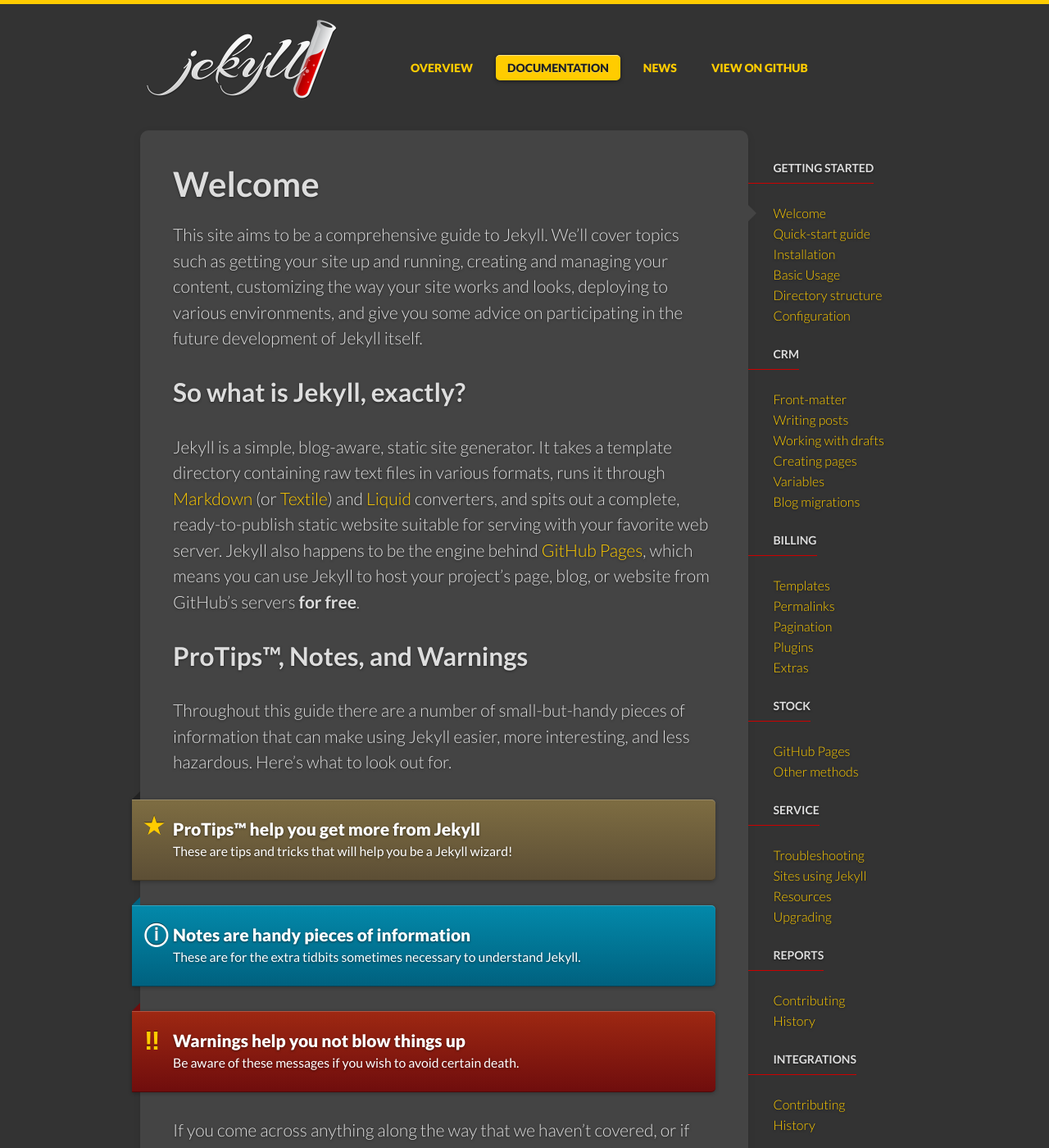
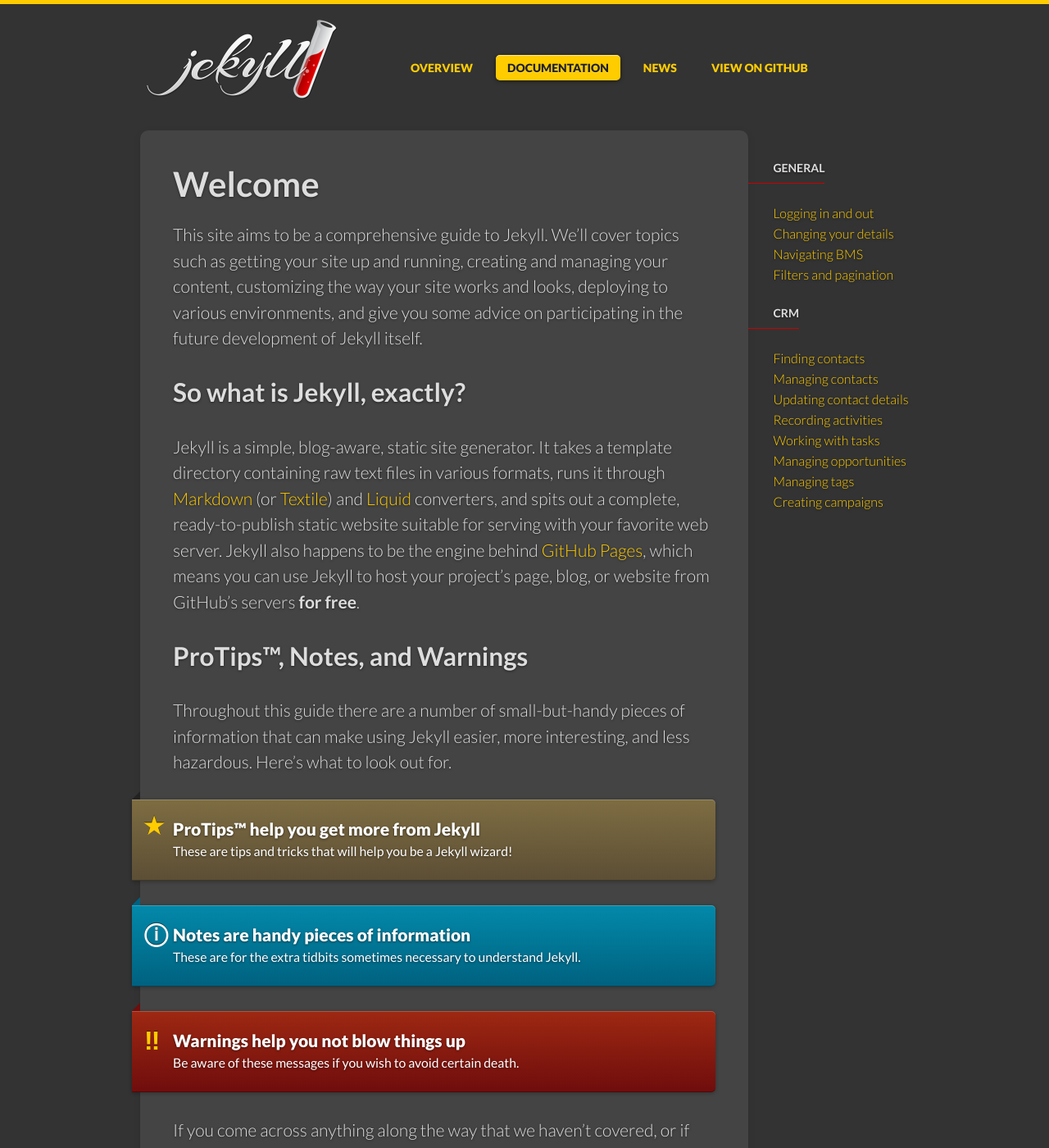
Before and after one commit to ambit/bms-support, a Jekyll site: the page built from docs/index.md, in a window 1280 px wide and 1400 px high. Shown: the whole window at 82% size. Built offline with Jekyll 4.4.1, drawn with Linux system fonts in a browser that asks for light colours; nearby versions of some CDN libraries; some web fonts are replaced.

Commit message:
Update Doc Menu

```diff
--- a/_includes/docs_contents.html
+++ b/_includes/docs_contents.html
@@ -1,48 +1,48 @@
 <div class="unit one-fifth hide-on-mobiles">
   <aside>
-    <h4>GETTING STARTED</h4>
+    <h4>GENERAL</h4>
     <ul>
-      <li class="{% if page.title == 'Welcome' %}current{% endif %}">
-        <a href="{{ site.baseurl }}/docs/home/">Welcome</a>
+      <li class="{% if page.title == 'Logging in and out' %}current{% endif %}">
+        <a href="{{ site.baseurl }}/docs/logging-in-and-out/">Logging in and out</a>
       </li>
-      <li class="{% if page.title == 'Quick-start guide' %}current{% endif %}">
-        <a href="{{ site.baseurl }}/docs/quickstart/">Quick-start guide</a>
+      <li class="{% if page.title == 'Changing your details' %}current{% endif %}">
+        <a href="{{ site.baseurl }}/docs/changing-your-details/">Changing your details</a>
       </li>
-      <li class="{% if page.title == 'Installation' %}current{% endif %}">
-        <a href="{{ site.baseurl }}/docs/installation/">Installation</a>
+      <li class="{% if page.title == 'Navigating BMS' %}current{% endif %}">
+        <a href="{{ site.baseurl }}/docs/navigating-bms/">Navigating BMS</a>
       </li>
-      <li class="{% if page.title == 'Basic Usage' %}current{% endif %}">
-        <a href="{{ site.baseurl }}/docs/usage/">Basic Usage</a>
-      </li>
-      <li class="{% if page.title == 'Directory structure' %}current{% endif %}">
-        <a href="{{ site.baseurl }}/docs/structure/">Directory structure</a>
-      </li>
-      <li class="{% if page.title == 'Configuration' %}current{% endif %}">
-        <a href="{{ site.baseurl }}/docs/configuration/">Configuration</a>
+      <li class="{% if page.title == 'Filters and pagination' %}current{% endif %}">
+        <a href="{{ site.baseurl }}/docs/filters-and-pagination/">Filters and pagination</a>
       </li>
     </ul>
     <h4>CRM</h4>
     <ul>
-      <li class="{% if page.title == 'Front-matter' %}current{% endif %}">
-        <a href="{{ site.baseurl }}/docs/frontmatter/">Front-matter</a>
+      <li class="{% if page.title == 'Finding contacts' %}current{% endif %}">
+        <a href="{{ site.baseurl }}/docs/finding-contacts/">Finding contacts</a>
       </li>
-      <li class="{% if page.title == 'Writing posts' %}current{% endif %}">
-        <a href="{{ site.baseurl }}/docs/posts/">Writing posts</a>
+      <li class="{% if page.title == 'Managing contacts' %}current{% endif %}">
+        <a href="{{ site.baseurl }}/docs/managing-contacts/">Managing contacts</a>
       </li>
-      <li class="{% if page.title == 'Working with drafts' %}current{% endif %}">
-        <a href="{{ site.baseurl }}/docs/drafts/">Working with drafts</a>
+      <li class="{% if page.title == 'Updating contact details' %}current{% endif %}">
+        <a href="{{ site.baseurl }}/docs/updating-contact-details/">Updating contact details</a>
       </li>
-      <li class="{% if page.title == 'Creating pages' %}current{% endif %}">
-        <a href="{{ site.baseurl }}/docs/pages/">Creating pages</a>
+      <li class="{% if page.title == 'Recording activities' %}current{% endif %}">
+        <a href="{{ site.baseurl }}/docs/recording-activities/">Recording activities</a>
       </li>
-      <li class="{% if page.title == 'Variables' %}current{% endif %}">
-        <a href="{{ site.baseurl }}/docs/variables/">Variables</a>
+      <li class="{% if page.title == 'Working with tasks' %}current{% endif %}">
+        <a href="{{ site.baseurl }}/docs/working-with-tasks/">Working with tasks</a>
       </li>
-      <li class="{% if page.title == 'Blog migrations' %}current{% endif %}">
-        <a href="{{ site.baseurl }}/docs/migrations/">Blog migrations</a>
+      <li class="{% if page.title == 'Managing opportunities' %}current{% endif %}">
+        <a href="{{ site.baseurl }}/docs/managing-opportunities/">Managing opportunities</a>
+      </li>
+      <li class="{% if page.title == 'Managing tags' %}current{% endif %}">
+        <a href="{{ site.baseurl }}/docs/managing-tags/">Managing tags</a>
+      </li>
+      <li class="{% if page.title == 'Creating campaigns' %}current{% endif %}">
+        <a href="{{ site.baseurl }}/docs/creating-campaigns/">Creating campaigns</a>
       </li>
     </ul>
-    <h4>BILLING</h4>
+<!--    <h4>BILLING</h4>
     <ul>
       <li class="{% if page.title == 'Templates' %}current{% endif %}">
         <a href="{{ site.baseurl }}/docs/templates/">Templates</a>
@@ -101,6 +101,6 @@
       <li class="{% if page.title == 'History' %}current{% endif %}">
         <a href="{{ site.baseurl }}/docs/history/">History</a>
       </li>
-    </ul>
+    </ul> -->
   </aside>
 </div>
```
